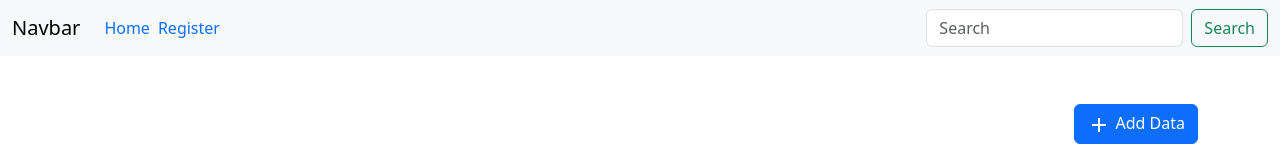
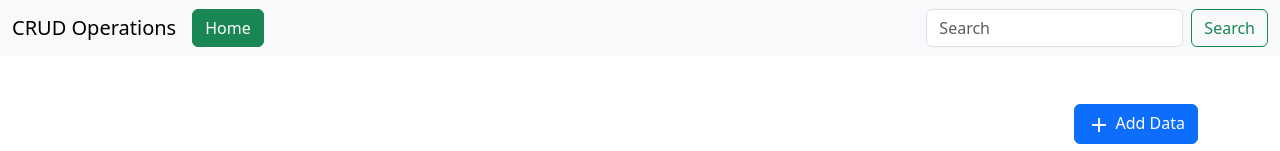
Before and after one commit to myth-faceless/basic_crud, a React (Vite) app in the folder frontend/: page / in a window 1280 px wide. Shown: the top 151 px of the page. Built offline with nearby package versions, Linux system fonts and the light colour scheme; no server answers.

Commit message:
nav bar button style

```diff
--- a/frontend/src/App.css
+++ b/frontend/src/App.css
@@ -10,6 +10,9 @@
   font-size: 21px;
 }
 
+
+
+
 .footer_details {
   position: fixed;
   bottom: 0;
--- a/frontend/src/components/Navbar.jsx
+++ b/frontend/src/components/Navbar.jsx
@@ -7,20 +7,20 @@ const Navbar = () => {
     <header>
       <nav className="navbar navbar-expand-lg bg-body-tertiary">
         <div className="container-fluid">
-          <a className="navbar-brand" href="#">Navbar</a>
+          <a className="navbar-brand" href="#">CRUD Operations</a>
           <button className="navbar-toggler" type="button" data-bs-toggle="collapse" data-bs-target="#navbarSupportedContent" aria-controls="navbarSupportedContent" aria-expanded="false" aria-label="Toggle navigation">
             <span className="navbar-toggler-icon"></span>
           </button>
           <div className="collapse navbar-collapse" id="navbarSupportedContent">
             <ul className="navbar-nav me-auto mb-2 mb-lg-0">
               <li className="nav-item list" >
-                <NavLink to="/" style={{textDecoration:'none'}} className={'mx-2'}>
+                <NavLink to="/"  className="btn btn-outline-success">
                   <span>Home</span>
                 </NavLink>
 
-                <NavLink to="register" style={{textDecoration:'none'}}>
+                {/* <NavLink to="register" style={{textDecoration:'none'}}>
                   <span>Register</span>
-                </NavLink>
+                </NavLink> */}
 
               </li>
 
```
